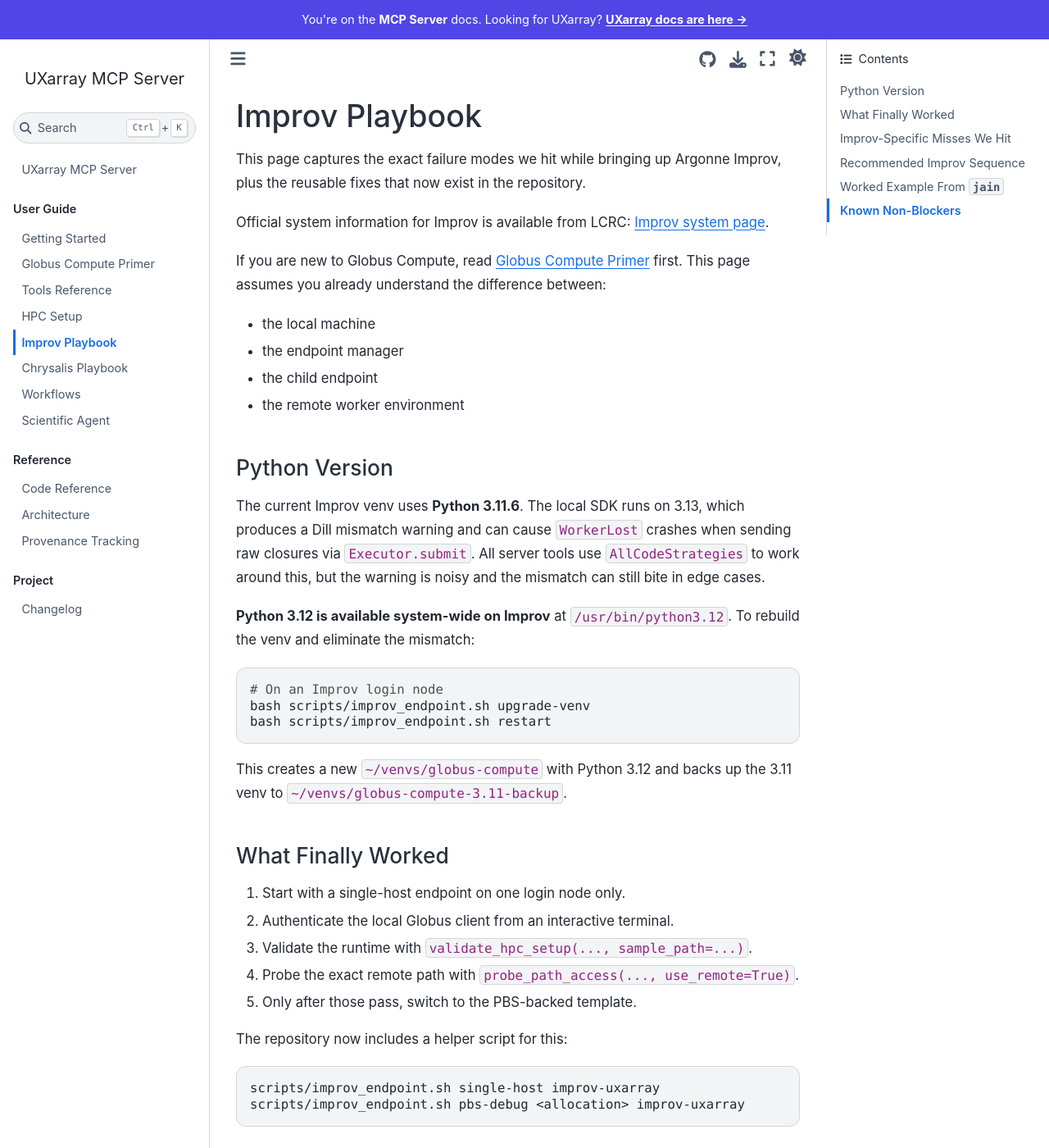
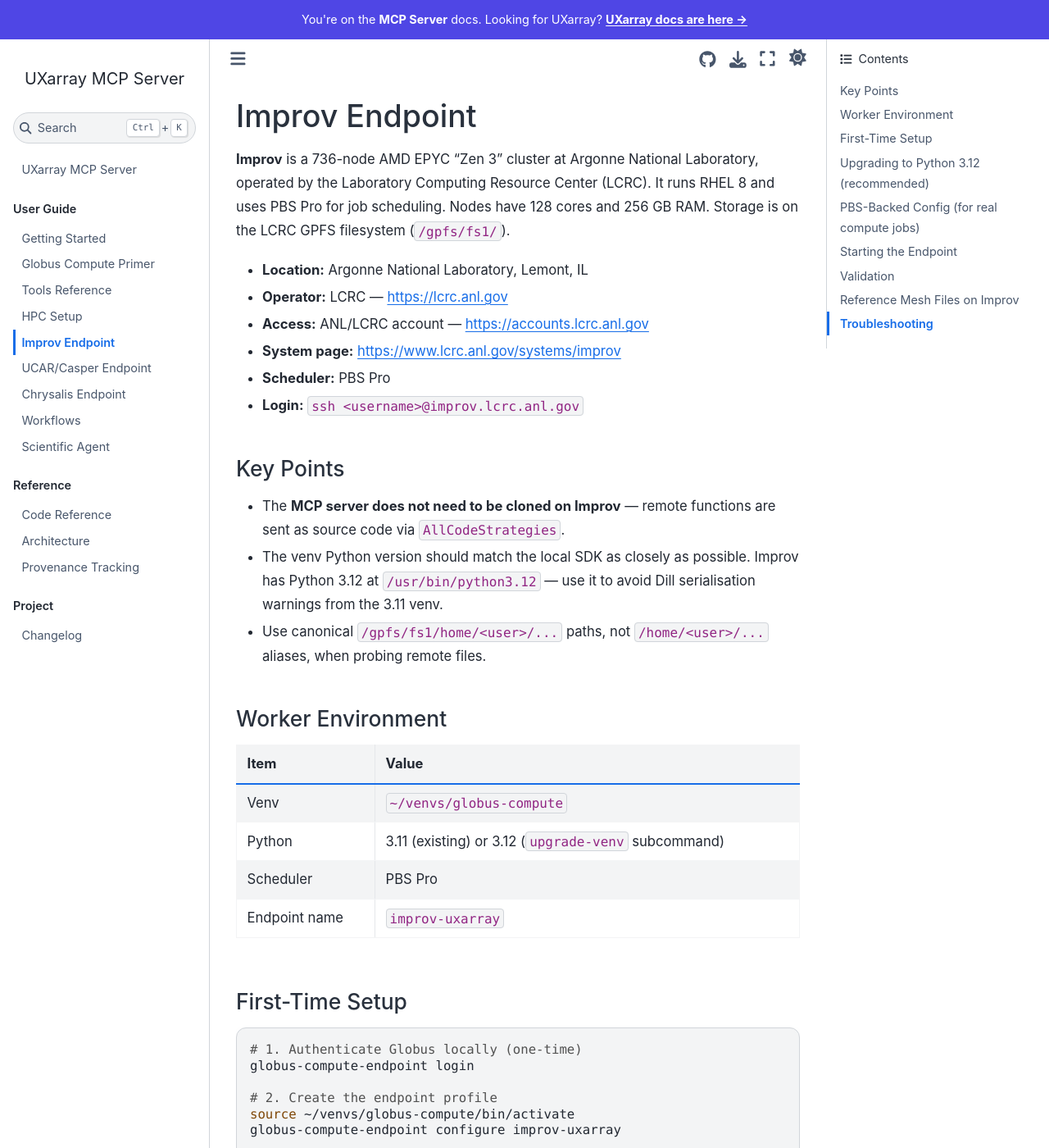
Before and after one commit to UXARRAY/uxarray-mcp-server, a Sphinx documentation site: the page built from docs/improv.md, in a window 1280 px wide and 1400 px high. Shown: the whole window at 82% size. Built offline with Sphinx 7.4.7 and the Sphinx Book theme 1.1.4, drawn with Linux system fonts in a browser that asks for light colours; some of the changed text lies outside the part shown.

Commit message:
Fix endpoint scripts and unify cluster docs (Chrysalis, Improv, UCAR) (#51)
* Fix endpoint scripts and unify cluster docs (#51)

Architectural fix: remove uxarray_mcp from worker PYTHONPATH
- ucar_endpoint.sh: drop PYTHONPATH injection and cd to MCP server dir.
  The worker only needs uxarray+deps; adding uxarray_mcp causes pydantic
  conflicts. MCP server repo does not need to exist on the cluster.
- improv_endpoint.sh: same — remove MCP_SERVER_DIR variable and cd.
- Add 'unset PYTHONPATH' to worker_init in ucar and improv configs.

Docs: consistent three-cluster reference
- docs/chrysalis.md: full rewrite — what actually works, setup steps,
  PYTHONPATH issue and fix, E3SM mesh table, troubleshooting table.
- docs/improv.md: rewrite to same clean structure — operational only,
  no historical failure narrative.
- docs/ucar.md: new file matching improv/chrysalis structure — modules,
  YAC, validation, troubleshooting.
- docs/index.rst, README.md: add ucar.md to navigation.

* Add system description headers to all three cluster docs

````diff
--- a/docs/chrysalis.md
+++ b/docs/chrysalis.md
@@ -1,143 +1,129 @@
-# Chrysalis Playbook
+# Chrysalis Endpoint
 
-Chrysalis is an ANL/LCRC cluster with a conda-managed Python 3.12 environment
-that runs uxarray. This page covers the exact steps to bring up the Globus
-Compute endpoint and validate remote tool execution.
+**Chrysalis** is a 492-node AMD EPYC cluster at Argonne National Laboratory,
+operated by the Laboratory Computing Resource Center (LCRC). It is an E3SM
+dedicated facility used for model runs and post-processing. Nodes have 128
+cores and 256 GB RAM. Storage is on the LCRC GPFS filesystem (`/lcrc/group/`),
+which hosts the E3SM next-generation mesh library.
 
-Official system information:
-[Chrysalis system page](https://lcrc.anl.gov/systems/chrysalis).
+- **Location:** Argonne National Laboratory, Lemont, IL
+- **Operator:** LCRC — <https://lcrc.anl.gov>
+- **Access:** ANL/LCRC account — <https://accounts.lcrc.anl.gov>
+- **System page:** <https://lcrc.anl.gov/systems/chrysalis>
+- **Scheduler:** Slurm
+- **Login:** `ssh <username>@chrysalis.lcrc.anl.gov`
 
-If you are new to Globus Compute, read [Globus Compute Primer](globus-compute.md)
-first.
+## Key Points
 
-## Environment
+- The **MCP server does not need to be cloned on Chrysalis** — remote functions
+  are sent as source code via `AllCodeStrategies` and only need `uxarray` + deps
+  in the worker environment.
+- Login nodes **kill compute processes** — always use the Slurm backend.
+- `unset PYTHONPATH` before every endpoint start — the conda `uxarray-yac` env
+  injects broken `pydantic_core` paths that crash workers.
 
-The working runtime on Chrysalis uses:
+## Worker Environment
 
-- **Python 3.12.13** (`~/.conda/envs/uxarray-yac`)
-- **uxarray** — installed in the conda env
-- **globus-compute-endpoint** — installed in `~/venvs/globus-compute`
-
-This is cleaner than Improv because 3.12 is close enough to the local SDK's
-3.13 that Dill serialization works without `AllCodeStrategies` workarounds
-(though we use them anyway for safety).
+| Item | Value |
+|---|---|
+| Venv | `~/venvs/globus-compute-py313` (Python 3.13) |
+| Slurm partition | `debug` (4h walltime, 20 nodes) |
+| Compute nodes | 251 GB RAM, 128 CPUs |
+| Endpoint name | `uxarray-chrysalis` |
 
 ## First-Time Setup
 
-### 1. Log in to Chrysalis
+```bash
+# 1. Create Python 3.13 conda env
+/gpfs/fs1/soft/chrysalis/manual/miniforge3/25.3.1/bin/conda create \
+    -n gc-py313 python=3.13 -y
+
+# 2. Build the globus-compute venv
+~/.conda/envs/gc-py313/bin/python -m venv ~/venvs/globus-compute-py313
+~/venvs/globus-compute-py313/bin/pip install \
+    "globus-compute-endpoint==4.12.0" \
+    uxarray xarray netCDF4 h5netcdf numpy matplotlib holoviews cartopy
+
+# 3. Configure the endpoint (Slurm-backed)
+unset PYTHONPATH
+~/venvs/globus-compute-py313/bin/globus-compute-endpoint configure uxarray-chrysalis
+
+cat > ~/.globus_compute/uxarray-chrysalis/user_config_template.yaml.j2 << 'EOF'
+endpoint_setup: ""
+engine:
+  type: GlobusComputeEngine
+  max_workers_per_node: 4
+  provider:
+    type: SlurmProvider
+    partition: debug
+    nodes_per_block: 1
+    init_blocks: 0
+    min_blocks: 0
+    max_blocks: 2
+    walltime: "04:00:00"
+    worker_init: |
+      unset PYTHONPATH
+    launcher:
+      type: SrunLauncher
+idle_heartbeats_soft: 10
+idle_heartbeats_hard: 5760
+EOF
+
+cat > ~/.globus_compute/uxarray-chrysalis/user_environment.yaml << 'EOF'
+PYTHONPATH: ""
+PATH: "/home/<username>/venvs/globus-compute-py313/bin:/usr/bin:/bin"
+EOF
+```
+
+## Starting the Endpoint
+
+Run this every time you log in:
 
 ```bash
-ssh <username>@chrysalis.lcrc.anl.gov
+unset PYTHONPATH
+~/venvs/globus-compute-py313/bin/globus-compute-endpoint start uxarray-chrysalis
 ```
 
-### 2. Configure the endpoint
+The endpoint prints its UUID. Add it to your **local** `config.yaml` (never commit the UUID):
 
 ```bash
-bash scripts/chrysalis_endpoint.sh configure
+# On your laptop:
+uxarray-mcp endpoints add chrysalis <uuid>
 ```
 
-This writes:
-- `~/.globus_compute/chrysalis-uxarray/user_config_template.yaml.j2`
-- `~/.globus_compute/chrysalis-uxarray/user_environment.yaml`
+## Validation
 
-### 3. Start the endpoint in tmux
+From your laptop after the endpoint is running:
 
 ```bash
-bash scripts/chrysalis_endpoint.sh start
+uv run python scripts/hpc_doctor.py --endpoint chrysalis --timeout-seconds 120
 ```
 
-This launches a tmux session named `uxarray-endpoint`, activates the conda
-env, and starts `globus-compute-endpoint`.
+Or manually:
 
-To reattach later: `tmux attach -t uxarray-endpoint`
+```python
+from uxarray_mcp.tools.execution_control import endpoint_status, validate_hpc_setup
 
-### 4. Register the endpoint UUID
-
-After first start, the endpoint UUID is printed to stdout and stored in
-`~/.globus_compute/chrysalis-uxarray/endpoint.json`. Add it to your local
-config:
-
-```bash
-uxarray-mcp endpoints add chrysalis <your-uuid>
+print(endpoint_status(endpoint='chrysalis', force=True))
+print(validate_hpc_setup(endpoint='chrysalis', run_remote_probe=True,
+                          probe_timeout_seconds=120))
 ```
 
-### 5. Validate
+## E3SM Next-Generation Ocean Meshes
 
-From your local machine:
+Available at `/lcrc/group/e3sm/ac.xylar/polaris_1.0/chrysalis/test_20260520/unified-mesh-topo-cull2/`:
 
-```bash
-uv run python -c "
-from uxarray_mcp.tools.execution_control import validate_hpc_setup
-import json
-r = validate_hpc_setup(endpoint='chrysalis', run_remote_probe=True)
-print(json.dumps(r, indent=2))
-"
-```
+| Mesh | Faces | Size | Notes |
+|---|---|---|---|
+| `mesh/.../u.oi240.lr240/base_mesh/build/base_mesh.nc` | 10,302 | 12 MB | Full globe, unculled |
+| `e3sm/init/u.oi240.lr240/.../culled_ocean_no_cavities_mesh.nc` | 7,293 | 8.5 MB | Ocean only |
+| `e3sm/init/u.oi30.lr10/.../culled_ocean_no_cavities_mesh.nc` | 462,919 | 561 MB | Ocean only |
+| `e3sm/init/u.oi6to18.lr6to10/.../culled_ocean_no_cavities_mesh.nc` | 4,015,940 | 4.8 GB | Variable-res 6–18 km |
 
-## Restart After Login
+## Troubleshooting
 
-```bash
-ssh chrysalis.lcrc.anl.gov
-bash scripts/chrysalis_endpoint.sh restart
-```
+**`ENDPOINT_NOT_ONLINE`** — the Slurm debug job timed out (4h limit). Restart with `unset PYTHONPATH && ~/venvs/globus-compute-py313/bin/globus-compute-endpoint start uxarray-chrysalis`.
 
-Or to check status:
+**`WorkerLost` or `SystemError`** — PYTHONPATH is set. Always `unset PYTHONPATH` before starting the endpoint.
 
-```bash
-bash scripts/chrysalis_endpoint.sh status
-```
-
-## Testing Vector Calculus Tools Remotely
-
-Once the endpoint is running, test from your local machine:
-
-```bash
-uv run python -c "
-from uxarray_mcp.tools.vector_calc import calculate_gradient
-r = calculate_gradient(
-    '/path/to/grid.nc',
-    '/path/to/data.nc',
-    'your_variable',
-    use_remote=True,
-    endpoint='chrysalis',
-)
-print('venue:', r['_provenance']['execution_venue'])
-print('components:', r['components'])
-"
-```
-
-## Important: Use Slurm for Real Work
-
-Chrysalis login nodes **kill processes** that use significant CPU or memory.
-The default `single-host` config runs workers on the login node and will
-fail for any real UXarray analysis (mesh loading, plotting, computation).
-
-For actual use, configure with the Slurm backend:
-
-```bash
-bash scripts/chrysalis_endpoint.sh configure slurm-debug
-bash scripts/chrysalis_endpoint.sh restart
-```
-
-This submits workers as proper Slurm jobs on compute nodes. Use
-`single-host` only for quick connectivity probes (e.g. `validate_hpc_setup`
-with `run_remote_probe=False`).
-
-### E3SM Next-Gen Mesh Sizes
-
-These meshes are available on Chrysalis at:
-`/lcrc/group/e3sm/ac.xylar/polaris_1.0/chrysalis/test_20260520/unified-mesh-topo-cull2/e3sm/init/`
-
-| Mesh | Faces | Nodes | Size | Resolution |
-|---|---|---|---|---|
-| `u.oi240.lr240` | 7,293 | 15,422 | 8.5 MB | Low (240 km) |
-| `u.oi30.lr10` | 462,919 | 940,119 | 561 MB | Mid (30 km) |
-| `u.oi6to18.lr6to10` | 4,015,940 | 8,086,361 | 4.8 GB | High (6–18 km) |
-
-## Known Issues
-
-- `conda` is not on the worker PATH — the `worker_init` in the config template
-  activates the env via the full conda init path instead.
-- If `globus-compute-endpoint` is not found after `conda activate`, verify
-  that `~/venvs/globus-compute/bin` is on your PATH.
-- Login node kills: always use `configure slurm-debug` for UXarray work.
+**`pydantic_core` not found** — conda env leaked into the worker. Check `user_environment.yaml` has `PYTHONPATH: ""` and restart.
--- a/docs/improv.md
+++ b/docs/improv.md
@@ -1,203 +1,120 @@
-# Improv Playbook
+# Improv Endpoint
 
-This page captures the exact failure modes we hit while bringing up Argonne
-Improv, plus the reusable fixes that now exist in the repository.
+**Improv** is a 736-node AMD EPYC "Zen 3" cluster at Argonne National Laboratory,
+operated by the Laboratory Computing Resource Center (LCRC). It runs RHEL 8 and
+uses PBS Pro for job scheduling. Nodes have 128 cores and 256 GB RAM. Storage is
+on the LCRC GPFS filesystem (`/gpfs/fs1/`).
 
-Official system information for Improv is available from LCRC:
-[Improv system page](https://www.lcrc.anl.gov/systems/improv).
+- **Location:** Argonne National Laboratory, Lemont, IL
+- **Operator:** LCRC — <https://lcrc.anl.gov>
+- **Access:** ANL/LCRC account — <https://accounts.lcrc.anl.gov>
+- **System page:** <https://www.lcrc.anl.gov/systems/improv>
+- **Scheduler:** PBS Pro
+- **Login:** `ssh <username>@improv.lcrc.anl.gov`
 
-If you are new to Globus Compute, read [Globus Compute Primer](globus-compute.md)
-first. This page assumes you already understand the difference between:
+## Key Points
 
-- the local machine
-- the endpoint manager
-- the child endpoint
-- the remote worker environment
+- The **MCP server does not need to be cloned on Improv** — remote functions are
+  sent as source code via `AllCodeStrategies`.
+- The venv Python version should match the local SDK as closely as possible.
+  Improv has Python 3.12 at `/usr/bin/python3.12` — use it to avoid Dill
+  serialisation warnings from the 3.11 venv.
+- Use canonical `/gpfs/fs1/home/<user>/...` paths, not `/home/<user>/...` aliases,
+  when probing remote files.
 
-## Python Version
+## Worker Environment
 
-The current Improv venv uses **Python 3.11.6**. The local SDK runs on 3.13,
-which produces a Dill mismatch warning and can cause `WorkerLost` crashes when
-sending raw closures via `Executor.submit`. All server tools use
-`AllCodeStrategies` to work around this, but the warning is noisy and the
-mismatch can still bite in edge cases.
+| Item | Value |
+|---|---|
+| Venv | `~/venvs/globus-compute` |
+| Python | 3.11 (existing) or 3.12 (`upgrade-venv` subcommand) |
+| Scheduler | PBS Pro |
+| Endpoint name | `improv-uxarray` |
 
-**Python 3.12 is available system-wide on Improv** at `/usr/bin/python3.12`.
-To rebuild the venv and eliminate the mismatch:
+## First-Time Setup
 
 ```bash
-# On an Improv login node
-bash scripts/improv_endpoint.sh upgrade-venv
-bash scripts/improv_endpoint.sh restart
+# 1. Authenticate Globus locally (one-time)
+globus-compute-endpoint login
+
+# 2. Create the endpoint profile
+source ~/venvs/globus-compute/bin/activate
+globus-compute-endpoint configure improv-uxarray
+
+# 3. Write a single-host config (for initial validation)
+scripts/improv_endpoint.sh configure single-host improv-uxarray
+
+# 4. Start
+scripts/improv_endpoint.sh start
 ```
 
-This creates a new `~/venvs/globus-compute` with Python 3.12 and backs up the
-3.11 venv to `~/venvs/globus-compute-3.11-backup`.
+## Upgrading to Python 3.12 (recommended)
 
-## What Finally Worked
-
-1. Start with a single-host endpoint on one login node only.
-2. Authenticate the local Globus client from an interactive terminal.
-3. Validate the runtime with `validate_hpc_setup(..., sample_path=...)`.
-4. Probe the exact remote path with `probe_path_access(..., use_remote=True)`.
-5. Only after those pass, switch to the PBS-backed template.
-
-The repository now includes a helper script for this:
+Eliminates the Dill version mismatch warning between the local 3.13 SDK and the
+3.11 worker:
 
 ```bash
-scripts/improv_endpoint.sh single-host improv-uxarray
-scripts/improv_endpoint.sh pbs-debug <allocation> improv-uxarray
+# On an Improv login node:
+scripts/improv_endpoint.sh upgrade-venv
+scripts/improv_endpoint.sh restart
 ```
 
-## Improv-Specific Misses We Hit
+## PBS-Backed Config (for real compute jobs)
 
-### 1. `/home/...` was not the right path for the worker
-
-The worker resolved files from the canonical GPFS filesystem, not the login
-alias. A path that looked fine interactively:
-
-```text
-/home/<username>/...
+```bash
+scripts/improv_endpoint.sh configure pbs-debug <your-allocation> improv-uxarray
+scripts/improv_endpoint.sh restart
 ```
 
-needed to be rewritten to:
+## Starting the Endpoint
 
-```text
-/gpfs/fs1/home/<username>/...
+```bash
+# In a tmux session on a login node:
+scripts/improv_endpoint.sh start
 ```
 
-Use canonical absolute paths for remote probes and real jobs.
+To restart: `scripts/improv_endpoint.sh restart`
+To check: `scripts/improv_endpoint.sh status`
 
-### 2. Endpoint manager `online` was not enough
-
-The manager was healthy while the child endpoint still failed. That is why the
-repository now has:
-
-- `validate_hpc_setup()`
-- `probe_path_access()`
-
-These are the first commands to run on a new cluster.
-
-### 3. `qsub` was missing from the child endpoint environment
-
-The child endpoint could not find PBS commands until `/opt/pbs/bin` was added
-to the environment. The `pbs-debug` mode in `scripts/improv_endpoint.sh` now
-does this for you and also creates `qsub`, `qstat`, and `qdel` symlinks inside
-the endpoint venv.
-
-### 4. `uxarray` was missing on the remote worker
-
-Remote task execution worked before UXarray-specific tools worked. The worker
-needed:
+Add the UUID to your local config:
 
 ```bash
-python -m pip install uxarray xarray netCDF4 h5netcdf
+uxarray-mcp endpoints add improv <uuid>
 ```
 
-Install these in the endpoint venv used by the worker.
-
-### 5. Stale PID files and multiple login nodes caused false starts
-
-We hit:
-
-- stale `daemon.pid`
-- "another instance is running"
-- child endpoint startup conflicts across multiple login nodes
-
-Run the endpoint from one login node only, ideally inside `tmux`.
-
-## Recommended Improv Sequence
-
-On Improv:
+## Validation
 
 ```bash
-python3 -m venv ~/venvs/globus-compute
-source ~/venvs/globus-compute/bin/activate
-python -m pip install -U pip
-python -m pip install globus-compute-endpoint globus-compute-sdk
-python -m pip install uxarray xarray netCDF4 h5netcdf
-globus-compute-endpoint configure improv-uxarray
-scripts/improv_endpoint.sh single-host improv-uxarray
-globus-compute-endpoint start improv-uxarray
+uv run python scripts/hpc_doctor.py --endpoint improv --timeout-seconds 180
 ```
 
-On your laptop:
+Or with a real mesh file:
 
 ```bash
 uv run python scripts/hpc_doctor.py \
-  --timeout-seconds 180 \
-  --sample-path /gpfs/fs1/home/<username>/path/to/file.nc
+    --endpoint improv \
+    --sample-path /gpfs/fs1/home/<user>/uxarray/test/meshfiles/mpas/QU/480/grid.nc
 ```
 
-When that succeeds, switch to PBS mode:
+## Reference Mesh Files on Improv
 
-```bash
-source ~/venvs/globus-compute/bin/activate
-scripts/improv_endpoint.sh pbs-debug <allocation> improv-uxarray
-globus-compute-endpoint start improv-uxarray
 ```
-
-At that point, rerun `validate_hpc_setup` before trying a real UXarray job.
-
-## Worked Example From `jain`
-
-These are real paths and checks that succeeded during the Improv bring-up.
-
-### 1. Prove the remote worker can see one exact file
-
-The first successful remote path probe used the canonical GPFS path:
-
-```bash
-uv run python scripts/hpc_doctor.py \
-  --timeout-seconds 180 \
-  --sample-path /gpfs/fs1/home/jain/WPSV39/20170316_2days/met_em.d01.2017-03-16_00:00:00.nc
-```
-
-That confirmed:
-
-- the remote worker could execute code
-- the remote worker was running on `ilogin3.lcrc.anl.gov`
-- `/gpfs/fs1/home/jain/...` worked where `/home/jain/...` had not
-
-### 2. Run a real UXarray remote inspection
-
-The MPAS sample files that worked were:
-
-```text
+/gpfs/fs1/home/jain/uxarray/test/meshfiles/mpas/QU/480/grid.nc
+/gpfs/fs1/home/jain/uxarray/test/meshfiles/mpas/QU/480/data.nc
 /gpfs/fs1/home/jain/uxarray/test/meshfiles/mpas/dyamond-30km/gradient_grid_subset.nc
 /gpfs/fs1/home/jain/uxarray/test/meshfiles/mpas/dyamond-30km/gradient_data_subset.nc
 ```
 
-Local command:
+Use canonical `/gpfs/fs1/home/...` paths — the `/home/...` alias resolves
+differently on worker nodes.
 
-```bash
-uv run python -c "from uxarray_mcp.tools.remote_tools import inspect_mesh, inspect_variable; import pprint; grid='/gpfs/fs1/home/jain/uxarray/test/meshfiles/mpas/dyamond-30km/gradient_grid_subset.nc'; data='/gpfs/fs1/home/jain/uxarray/test/meshfiles/mpas/dyamond-30km/gradient_data_subset.nc'; print('=== inspect_mesh ==='); pprint.pp(inspect_mesh(grid, use_remote=True)); print(); print('=== inspect_variable ==='); pprint.pp(inspect_variable(grid, data, use_remote=True))"
-```
+## Troubleshooting
 
-Remote UXarray inspection returned:
+**`WorkerLost`** — Python version mismatch causing Dill failure. Run `upgrade-venv`
+to rebuild with Python 3.12.
 
-- `n_face = 195`
-- `n_node = 442`
-- `n_edge = 636`
-- variables:
-  - `face_lat`
-  - `face_lon`
-  - `gaussian`
-  - `inverse_gaussian`
+**`qsub: command not found`** — scheduler binaries missing from worker PATH. The
+PBS-backed config template links them via `ln -sf /opt/pbs/bin/qsub ~/venvs/...`.
 
-### 3. What this example demonstrates
-
-This sequence proved the full path in the right order:
-
-1. local Globus client auth worked
-2. endpoint manager was healthy
-3. remote worker execution worked
-4. canonical GPFS file paths worked
-5. UXarray imports were available remotely
-6. remote mesh and variable inspection worked
-
-## Known Non-Blockers
-
-The local SDK may warn about Python version mismatch, for example local Python
-3.13 vs remote Python 3.11. That warning did not block successful remote
-inspection in our tests.
+**`validate_hpc_setup` passes but real jobs fail** — worker environment lacks
+`uxarray` or its dependencies. Check `pip list` in the venv.
--- a/docs/index.rst
+++ b/docs/index.rst
@@ -15,6 +15,7 @@
    tools
    hpc
    improv
+   ucar
    chrysalis
    workflows
    scientific-agent
--- /dev/null
+++ b/docs/ucar.md
@@ -0,0 +1,104 @@
+# UCAR/Casper Endpoint
+
+**Casper** is an NCAR data analysis and visualization cluster at the National
+Center for Atmospheric Research (NCAR) Mesa Lab, operated by the CISL
+(Computational and Information Systems Laboratory). It provides access to the
+GLADE parallel filesystem and is the primary NCAR resource for post-processing
+and interactive analysis of climate model output.
+
+- **Location:** NCAR Mesa Lab, Boulder, CO
+- **Operator:** CISL/NCAR — <https://arc.ucar.edu>
+- **Access:** NCAR allocation required — <https://arc.ucar.edu/knowledge_base/74317833>
+- **System page:** <https://arc.ucar.edu/knowledge_base/70549913>
+- **Scheduler:** PBS Pro (via Slurm frontend on some partitions)
+- **Login:** `ssh <username>@casper.ucar.edu`
+- **Storage:** GLADE — `/glade/work/`, `/glade/scratch/`, `/glade/u/`
+
+## Key Points
+
+- The **MCP server does not need to be cloned on Casper** — remote functions are
+  sent as source code via `AllCodeStrategies`.
+- YAC is available via a pre-built activate script and enables conservative
+  remapping on the worker.
+- The conda `uxarray_dev` env is the worker environment — `globus-compute-endpoint`
+  lives in a separate venv layered on top.
+
+## Worker Environment
+
+| Item | Value |
+|---|---|
+| Conda env | `/glade/work/<user>/conda-envs/uxarray_dev` |
+| YAC activate | `~/opt/yac-core-v3.14.0_p1/activate-yac.sh` |
+| Endpoint name | `ucar-uxarray-yac` |
+| Modules | `ncarenv/24.12`, `gcc/12.4.0`, `openmpi/5.0.6`, `conda` |
+
+## First-Time Setup
+
+```bash
+# 1. Load modules (add to ~/.bashrc or run manually each login)
+module purge
+module load ncarenv/24.12 gcc/12.4.0 openmpi/5.0.6 conda
+
+# 2. Configure the endpoint
+scripts/ucar_endpoint.sh configure
+
+# 3. Start
+scripts/ucar_endpoint.sh start
+```
+
+## Starting the Endpoint
+
+```bash
+# In a tmux session on a Casper login node:
+scripts/ucar_endpoint.sh start
+```
+
+The script loads modules, activates the conda env, checks YAC, and starts the
+endpoint inside a tmux session named `uxarray-endpoint`.
+
+To reattach: `tmux attach -t uxarray-endpoint`
+To restart: `scripts/ucar_endpoint.sh restart`
+To check: `scripts/ucar_endpoint.sh status`
+
+Add the UUID to your local config:
+
+```bash
+uxarray-mcp endpoints add ucar <uuid>
+```
+
+## Validation
+
+```bash
+uv run python scripts/hpc_doctor.py --endpoint ucar --timeout-seconds 120
+```
+
+Or with a real GLADE path:
+
+```bash
+uv run python scripts/hpc_doctor.py \
+    --endpoint ucar \
+    --sample-path /glade/work/<user>/your_mesh_file.nc
+```
+
+## YAC Remapping
+
+YAC is pre-built and activated by `activate-yac.sh`. To verify it works on the
+worker:
+
+```bash
+uv run python scripts/yac_smoke_test.py --endpoint ucar
+```
+
+## Troubleshooting
+
+**`endpoint not ready` immediately after start** — modules not loaded before
+starting. The `ucar_endpoint.sh start` command loads them automatically; if
+starting manually, ensure `module load ncarenv/24.12 gcc/12.4.0 openmpi/5.0.6 conda`
+is run first.
+
+**YAC import fails on worker** — the `activate-yac.sh` path may have changed.
+Check `~/opt/` for the current YAC build and update `YAC_ACTIVATE` in
+`ucar_endpoint.sh`.
+
+**`validate_hpc_setup` passes but YAC tools fail** — run `yac_smoke_test.py`
+to verify YAC is importable on the compute worker specifically.
````
Also changed, not shown: README.md (+3 -1 lines), 2 other files.
